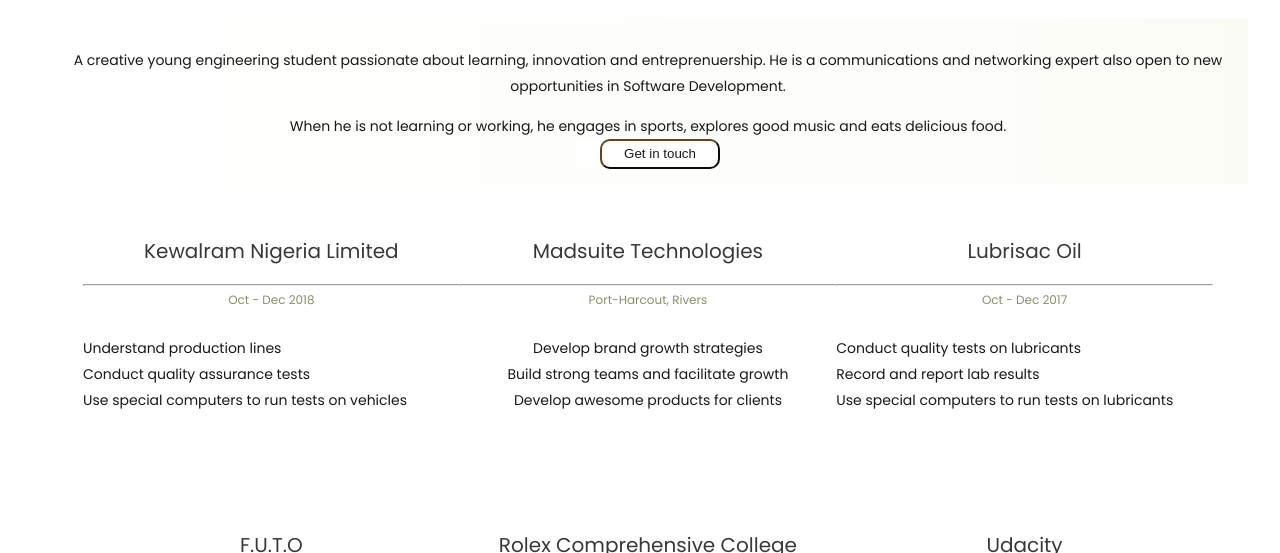
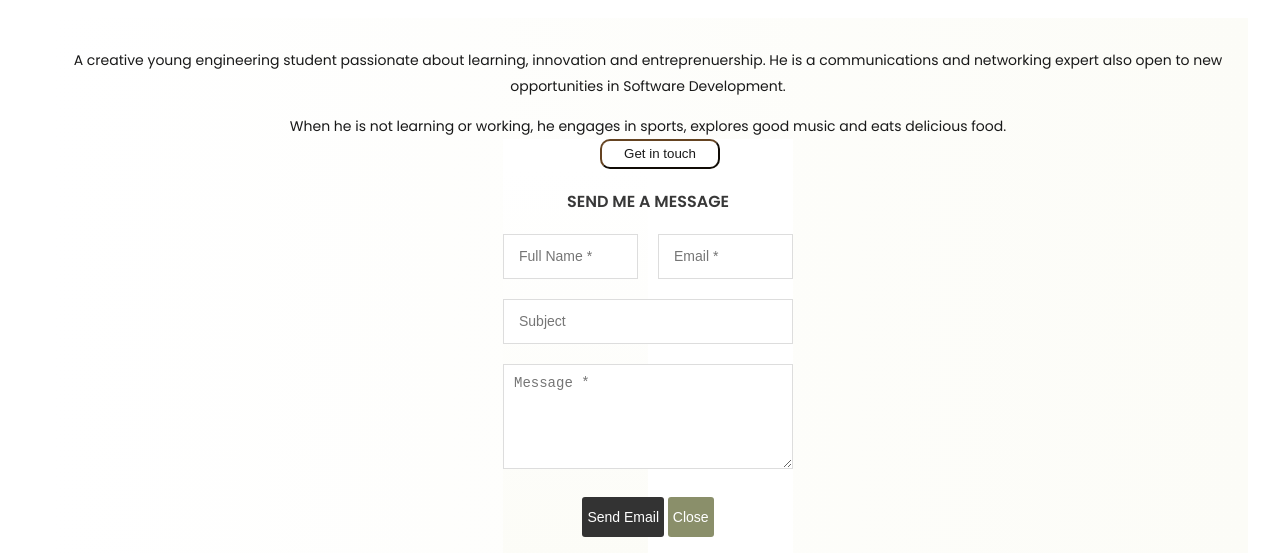
Before and after one commit to lilvinco/lilvinco.github.io, a plain HTML site: page index.html in a window 1280 px wide. Both pictures are taken after a click on the button "Get in touch". Shown: the part 818-1371 px from the top of the page. Drawn offline with Linux system fonts and the light colour scheme.

Commit message:
Updated form

```diff
--- a/index.html
+++ b/index.html
@@ -1,14 +1,13 @@
 <!DOCTYPE html>
 <html>
+
 <head>
     <meta charset="utf-8">
     <meta http-equiv="x-ua-compatible" content="ie=edge">
     <title>Victor Mba</title>
     <meta name="viewport" content="width=device-width, initial-scale=1">
-
     <!-- Main Style CSS -->
     <link rel="stylesheet" type="text/css" href="style.css">
-
     <!-- Main JS -->
     <script type="text/javascript" src="main.js"></script>
 </head>
@@ -19,16 +18,13 @@
             <!-- personal info start -->
             <div class="display-img">
                 <!-- display picture from cloudinary -->
-	       				<img src="https://res.cloudinary.com/dprmplqfj/image/upload/v1566514194/ATE_2020_HBD_VICTOR_20190522_171139_hpkpa7.jpg" alt="Victor's display picture"
-								width="250" height="250">
-
+                <img src="https://res.cloudinary.com/dprmplqfj/image/upload/v1566514194/ATE_2020_HBD_VICTOR_20190522_171139_hpkpa7.jpg" alt="Victor's display picture" width="250" height="250">
                 <!-- my name & motto -->
                 <div class="sidebar mb--45 mt--10">
                     <h2>Victor Mba</h2>
                     <h3>Innovation Enthusiast</h3>
                 </div>
                 <!-- intro end -->
-
                 <!-- content start -->
                 <div class="sidebar mb--120">
                     <h4 class="title">Content</h4>
@@ -39,40 +35,39 @@
                     </ul>
                 </div>
                 <!-- content end -->
-
                 <!-- contact start -->
-
                 <span>
-						<div class="sidebar" >
+                    <div class="sidebar">
                         <h4 class="title">Contact</h4>
-
                         <h5><a href="tel:2348143280602">(+234) 8143280602</a></h5>
-						<h5><p><a href="mailto:victormba34@gmail.com">Victormba34@gmail.com</a></p></h5>
+                        <h5>
+                            <p><a href="mailto:victormba34@gmail.com">Victormba34@gmail.com</a></p>
+                        </h5>
                         <div class="sidecolumn">
                             <div class="smallcol">
                                 <a href="https://www.linkedin.com/in/victormba34/"><img src="https://res.cloudinary.com/dprmplqfj/image/upload/v1566524284/li_jokka0.jpg" alt="Connect on LinkedIn" width="25" height="25" style="float: left;"></a>
                             </div>
                             <div class="smallcol">
-								<a href="https://www.twitter.com/lilvinco"  ><img src="https://res.cloudinary.com/dprmplqfj/image/upload/v1566524274/twitter-icon_aaaz0m.png" alt="Follow on twitter" width="25" height="25" style="float: right;"></a>
+                                <a href="https://www.twitter.com/lilvinco"><img src="https://res.cloudinary.com/dprmplqfj/image/upload/v1566524274/twitter-icon_aaaz0m.png" alt="Follow on twitter" width="25" height="25" style="float: right;"></a>
                             </div>
                         </div>
                     </div>
                 </span>
-
                 <!-- contact end -->
             </div>
         </div>
-
         <div class="maincolumn">
             <!-- content-details-wrapper start -->
             <div class="cv-details-wrapper">
                 <div class="rowside">
-                		<center><p>A creative young engineering student passionate about learning, innovation and entreprenuership. He is a communications and networking expert also open to new opportunities in Software Development.</p><p> When he is not learning or working, he engages in sports, explores good music and eats delicious food.</p></center>
-
-                		 <div class="contact-form" style= "">
+                    <center>
+                        <p>A creative young engineering student passionate about learning, innovation and entreprenuership. He is a communications and networking expert also open to new opportunities in Software Development.</p>
+                        <p> When he is not learning or working, he engages in sports, explores good music and eats delicious food.</p>
+                    </center>
+                    <div class="contact-form" style="">
                         <!--Button start -->
-                            <button class="dropdown-toggle"><i></i> Get in touch</button>
-                                 <div class="contact-form-content">
+                        <button class="contact-btn" onclick="showForm()"><i></i> Get in touch</button>
+                        <div class="contact-form-content" id="formbox">
                             <div class="dropdown-menu">
                                 <div class="contact-title">
                                     <h3>SEND ME A MESSAGE</h3>
@@ -81,21 +76,21 @@
                                     <div class="contact-page-form">
                                         <div class="contact-input">
                                             <div class="contact-inner">
-			                                            <input name="fullname" type="text" placeholder="Full Name *" id="fullname" required="">
-			                                        </div>
-
-			                                        <div class="contact-inner">
-			                                            <input type="text" placeholder="Email *" id="email" name="email" required="">
+                                                <input name="fullname" type="text" placeholder="Full Name *" id="fullname" required="required" pattern=".{4,}" title="4 or more characters">
                                             </div>
                                             <div class="contact-inner">
-			                                            <input name="subject" type="text" placeholder="Subject" id="subject">
+                                                <input type="email" placeholder="Email *" id="email" name="email" required="required" title="email must be format: example@xxx.com">
+                                            </div>
+                                            <div class="contact-inner" style="width: 100%">
+                                                <input name="subject" type="text" placeholder="Subject" id="subject" required="required">
                                             </div>
                                             <div class="contact-inner contact-message">
-			                                            <textarea name="message"  placeholder="Message *" required=""></textarea>
+                                                <textarea name="message" placeholder="Message *" required="required" minlength="20" title="20 or more characters"></textarea>
                                             </div>
                                         </div>
                                         <div class="contact-submit-btn">
                                             <button class="submit-btn" type="submit">Send Email</button>
+                                            <button class="close" onclick="closeBox()">Close</button>
                                             <p class="form-messege"></p>
                                         </div>
                                     </div>
@@ -119,7 +114,6 @@
                                     <li>Use special computers to run tests on vehicles</li>
                                 </ul>
                             </div>
-
                             <div class="column">
                                 <center>
                                     <h3>Madsuite Technologies</h3>
@@ -127,12 +121,17 @@
                                     <h6>Port-Harcout, Rivers</h6>
                                 </center>
                                 <ul>
-										<center><li>Develop brand growth strategies</li></center>
-										<center><li>Build strong teams and facilitate growth</li></center>
-										<center><li>Develop awesome products for clients</li></center>
+                                    <center>
+                                        <li>Develop brand growth strategies</li>
+                                    </center>
+                                    <center>
+                                        <li>Build strong teams and facilitate growth</li>
+                                    </center>
+                                    <center>
+                                        <li>Develop awesome products for clients</li>
+                                    </center>
                                 </ul>
                             </div>
-
                             <div class="column">
                                 <center>
                                     <h3>Lubrisac Oil</h3>
@@ -155,7 +154,6 @@
                                     <h5>2015 - 2020</h5>
                                 </center>
                             </div>
-
                             <div class="column">
                                 <center>
                                     <h3>Rolex Comprehensive College</h3>
@@ -164,7 +162,6 @@
                                     <h5>2014</h5>
                                 </center>
                             </div>
-
                             <div class="column">
                                 <center>
                                     <h3>Udacity</h3>
@@ -176,21 +173,27 @@
                         </div>
                         <div class="content mt--40">
                             <div class="col">
-									<center><h5>HTML</h5></center>
+                                <center>
+                                    <h5>HTML</h5>
+                                </center>
                                 <ul class="prof ml--110">
                                     <li><img src="https://res.cloudinary.com/dprmplqfj/image/upload/v1567037571/gold-star_tzvcrc.png" height="10" width="10"></li>
                                     <li><img src="https://res.cloudinary.com/dprmplqfj/image/upload/v1567037571/gold-star_tzvcrc.png" height="10" width="10"></li>
                                 </ul>
                             </div>
                             <div class="col">
-									<center><h5>CSS</h5></center>
+                                <center>
+                                    <h5>CSS</h5>
+                                </center>
                                 <ul class="prof ml--110">
                                     <li><img src="https://res.cloudinary.com/dprmplqfj/image/upload/v1567037571/gold-star_tzvcrc.png" height="10" width="10"></li>
                                     <li><img src="https://res.cloudinary.com/dprmplqfj/image/upload/v1567037571/gold-star_tzvcrc.png" height="10" width="10"></li>
                                 </ul>
                             </div>
                             <div class="col">
-									<center><h5>ANDROID</h5></center>
+                                <center>
+                                    <h5>ANDROID</h5>
+                                </center>
                                 <ul class="prof ml--110">
                                     <li><img src="https://res.cloudinary.com/dprmplqfj/image/upload/v1567037571/gold-star_tzvcrc.png" height="10" width="10"></li>
                                     <li><img src="https://res.cloudinary.com/dprmplqfj/image/upload/v1567037571/gold-star_tzvcrc.png" height="10" width="10"></li>
@@ -198,14 +201,18 @@
                                 </ul>
                             </div>
                             <div class="col">
-									<center><h5>CAD</h5></center>
+                                <center>
+                                    <h5>CAD</h5>
+                                </center>
                                 <ul class="prof ml--110">
                                     <li><img src="https://res.cloudinary.com/dprmplqfj/image/upload/v1567037571/gold-star_tzvcrc.png" height="10" width="10"></li>
                                     <li><img src="https://res.cloudinary.com/dprmplqfj/image/upload/v1567037571/gold-star_tzvcrc.png" height="10" width="10"></li>
                                 </ul>
                             </div>
                             <div class="col">
-									<center><h5>TEAM WORK</h5></center>
+                                <center>
+                                    <h5>TEAM WORK</h5>
+                                </center>
                                 <ul class="prof ml--90">
                                     <li><img src="https://res.cloudinary.com/dprmplqfj/image/upload/v1567037571/gold-star_tzvcrc.png" height="10" width="10"></li>
                                     <li><img src="https://res.cloudinary.com/dprmplqfj/image/upload/v1567037571/gold-star_tzvcrc.png" height="10" width="10"></li>
@@ -215,7 +222,6 @@
                                 </ul>
                             </div>
                         </div>
-
                     </div>
                 </div>
                 <div class="rowside">
@@ -227,9 +233,9 @@
         </div>
     </div>
     <!-- Main JS -->
-			<script type="text/javascript src="main.js"></script>
+    <script type="text/javascript src=" main.js"></script>
 </body>
+<!-- Main JS -->
+<script type="text/javascript src=" main.js"></script>
 
-            <!-- Main JS -->
-			<script type="text/javascript src="main.js"></script>
 </html>
--- a/main.js
+++ b/main.js
@@ -1,3 +1,10 @@
+function showForm(){
+    document.getElementById("formbox").style.display = "block"
+}
+function closeBox(){
+    document.getElementById("formbox").style.display = "none"
+}
+
 function validateForm() {
 
 	var name = document.forms["contact-form"]["fullname"];
--- a/style.css
+++ b/style.css
@@ -371,7 +371,7 @@
 
 
 
-.dropdown-toggle {
+.contact-btn {
   margin-left: 24px;
   padding: 0;
   cursor: pointer;
@@ -387,39 +387,31 @@
   border-radius: 10px;
   min-width: 120px;
 }
+
 @media only screen and (max-width: 479px) {
-  .dropdown-toggle {
+  .contact-btn {
     margin-left: 15px;
   }
 }
 @media only screen and (min-width: 992px) and (max-width: 1200px) {
-  .dropdown-toggle {
+  .contact-btn {
     margin-left: 15px;
   }
 }
-.dropdown-toggle:last-child {
-  margin-left: 0;
-}
-.dropdown-toggle.open {
-  width: auto !important;
-  display: inline-block;
-}
-.dropdown-toggle::after {
-  display: none;
-}
 
 .contact-form {
-  position: relative;
   display: inline-block;
   background-color: #ffffff;
 }
 
 .contact-form-content {
   display: none;
-  position: absolute;
-  background-color: #ffffff;
+  position: relative;
+  width: 50%;
+  background-image: linear-gradient(to bottom, #fff, #fcfcf7);;
   right: 0;
-  min-width: 160px;
+  margin:0px ;
+  padding: 20px 0px;
   z-index: 1;
 }
 
@@ -447,7 +439,7 @@
 
 .contact-form .dropdown-menu {
   width: 290px;
-  transform: translate3d(120px, 0px, 0px) !important;
+  margin:0px auto;
 }
 @media only screen and (max-width: 767px) {
   .contact-form .dropdown-menu {
@@ -517,6 +509,26 @@
   background: #8a8f6a;
 }
 
+.contact-submit-btn .close {
+  background: #8a8f6a none repeat scroll 0 0;
+  border: 2px;
+  border-radius: 3px;
+  color: #ffffff;
+  cursor: pointer;
+  display: inline-block;
+  font-size: 14px;
+  font-weight: 400;
+  height: 40px;
+  line-height: 40px;
+  padding: 0 5px;
+  text-transform: capitalize;
+  -webkit-transition: all 0.4s ease-out 0s;
+  transition: all 0.4s ease-out 0s;
+}
+.contact-submit-btn .close:hover {
+  background: #333333;
+}
+
 .form-messege {
   margin-bottom: 0;
   margin-top: 3px;
```
Lines whose indentation alone changed are shown as unchanged.
